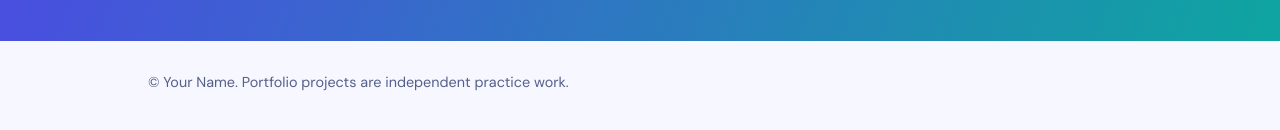
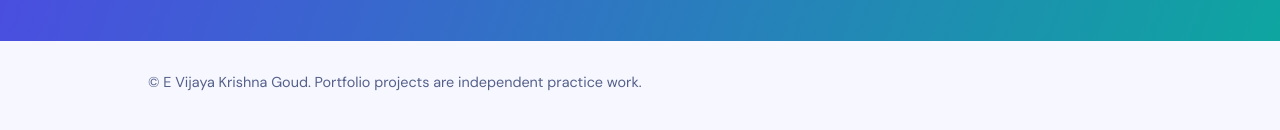
Before and after one commit to vKrishna-md/My_Profile, a plain HTML site: page index.html in a window 1280 px wide. Shown: the part 4675-4805 px from the top of the page. Drawn offline with Linux system fonts and the light colour scheme.

Commit message:
Update index.html
latest

```diff
--- a/index.html
+++ b/index.html
@@ -224,7 +224,7 @@ footer{padding:1.8rem 0 2.5rem;color:var(--muted);font-size:.9rem}
 <h2>Let’s talk</h2>
 <p>I’m open to junior and associate MuleSoft Developer roles. Send me a message and I’ll reply promptly.</p>
 <ul>
-<li><a class="btn primary" href="mailto:vkrishna.mulesoft@gmail.com">Email me</a></li>
+<li><a class="btn primary" href="mailto: vkrishna.mulesoft@gmail.com">Email me</a></li>
 <li><a class="btn primary" href="callto:+91 8142663529">Call me</a></li>
 <!--
 <li><a href="https://www.linkedin.com/in/your-profile">LinkedIn</a></li>
@@ -232,7 +232,7 @@ footer{padding:1.8rem 0 2.5rem;color:var(--muted);font-size:.9rem}
 <li>Hyderabad, India</li>
 </ul>
 </div></section>
-<footer><div class="wrap">© Your Name. Portfolio projects are independent practice work.</div></footer>
+<footer><div class="wrap">© E Vijaya Krishna Goud. Portfolio projects are independent practice work.</div></footer>
 <script>
 (function(){
 var d=document.documentElement,rm=window.matchMedia&&matchMedia("(prefers-reduced-motion: reduce)").matches;
```
